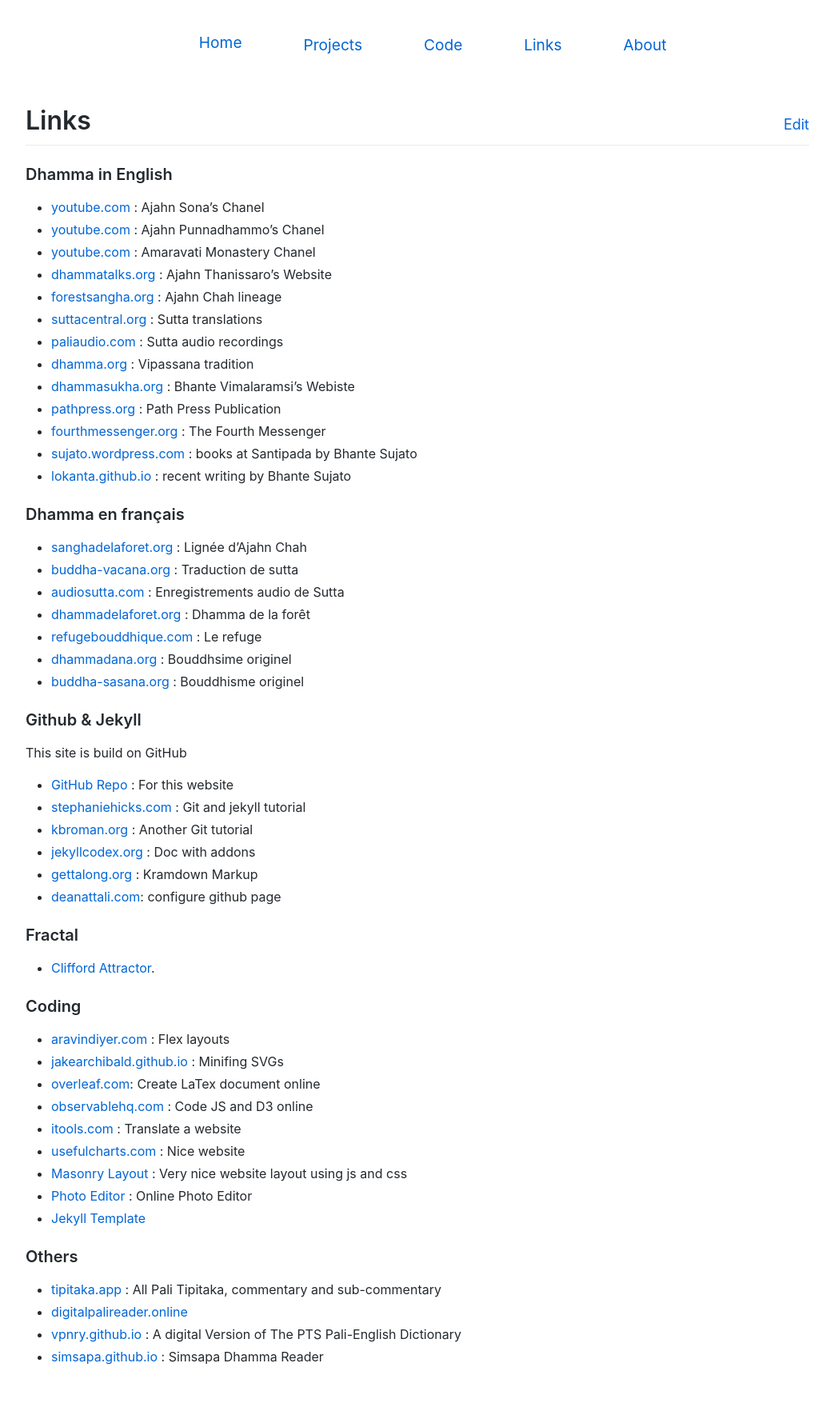
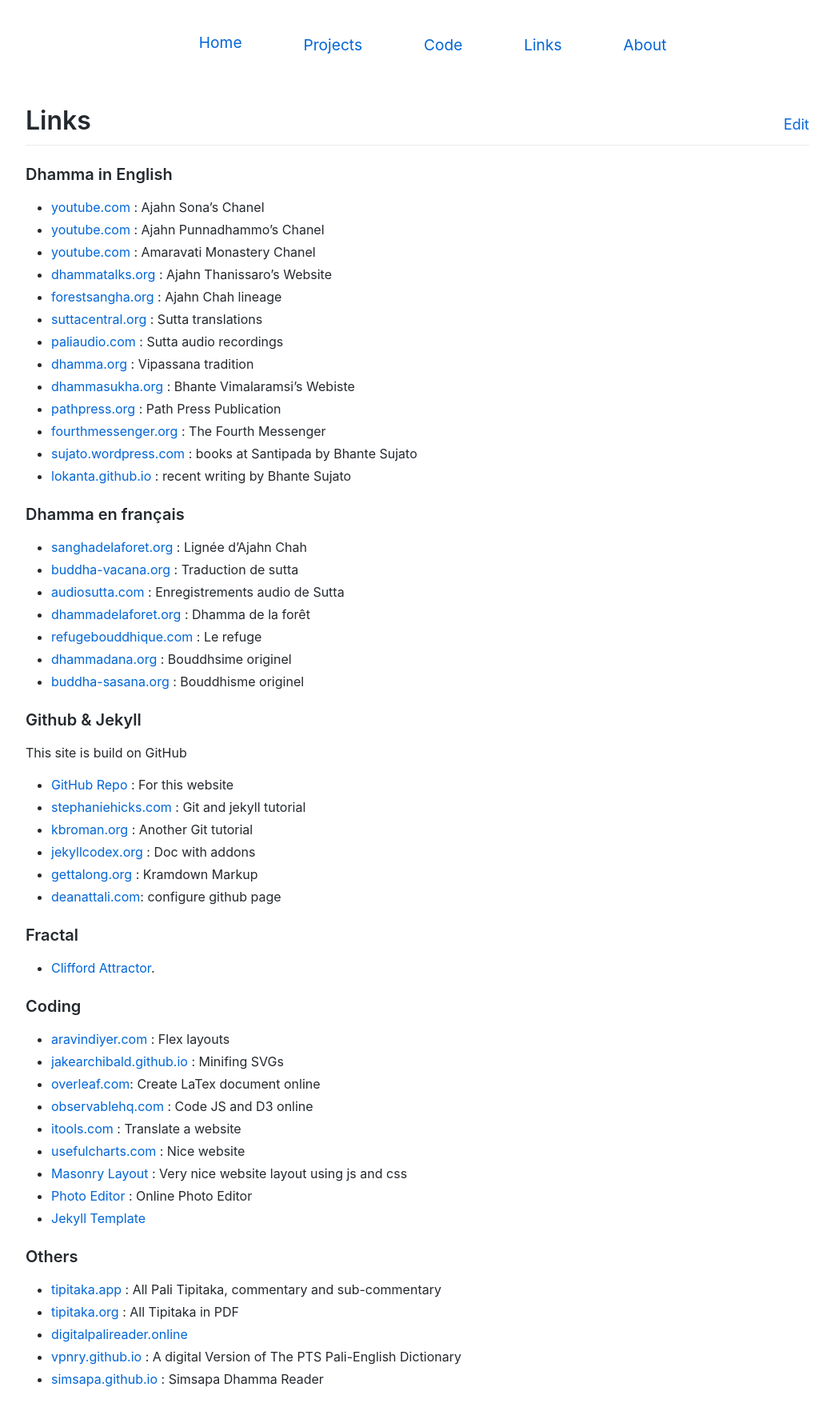
Before and after one commit to cittadhammo/old-personal-website, a Jekyll site: the page built from links.md, in a window 1280 px wide. Shown: the whole page at 80% size, without its empty margins (118-1161 px from the left). Built offline with Jekyll 4.4.1, drawn with Linux system fonts in a browser that asks for light colours; before the commit the page ends 1756 px from its top, so only the background shows below that.

Commit message:
Update links.md

```diff
--- a/links.md
+++ b/links.md
@@ -59,6 +59,7 @@
 ### Others
 
 - [tipitaka.app](https://tipitaka.app/) : All Pali Tipitaka, commentary and sub-commentary
+- [tipitaka.org](https://tipitaka.org/pdf/romn/) : All Tipitaka in PDF
 - [digitalpalireader.online](https://www.digitalpalireader.online/_dprhtml/index.html)
 - [vpnry.github.io](https://vpnry.github.io/ptsped/) : A digital Version of The PTS Pali-English Dictionary
 - [simsapa.github.io](vpnry.github.io) : Simsapa Dhamma Reader
```
